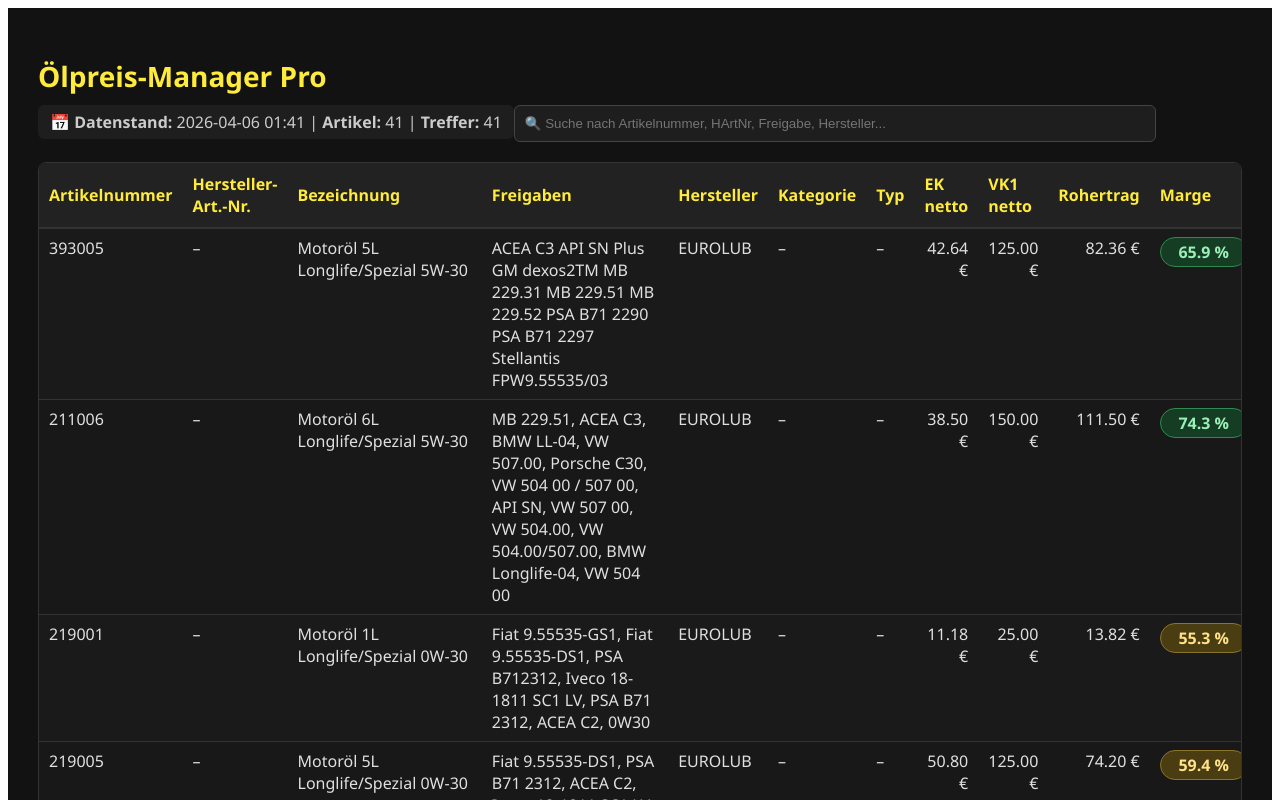
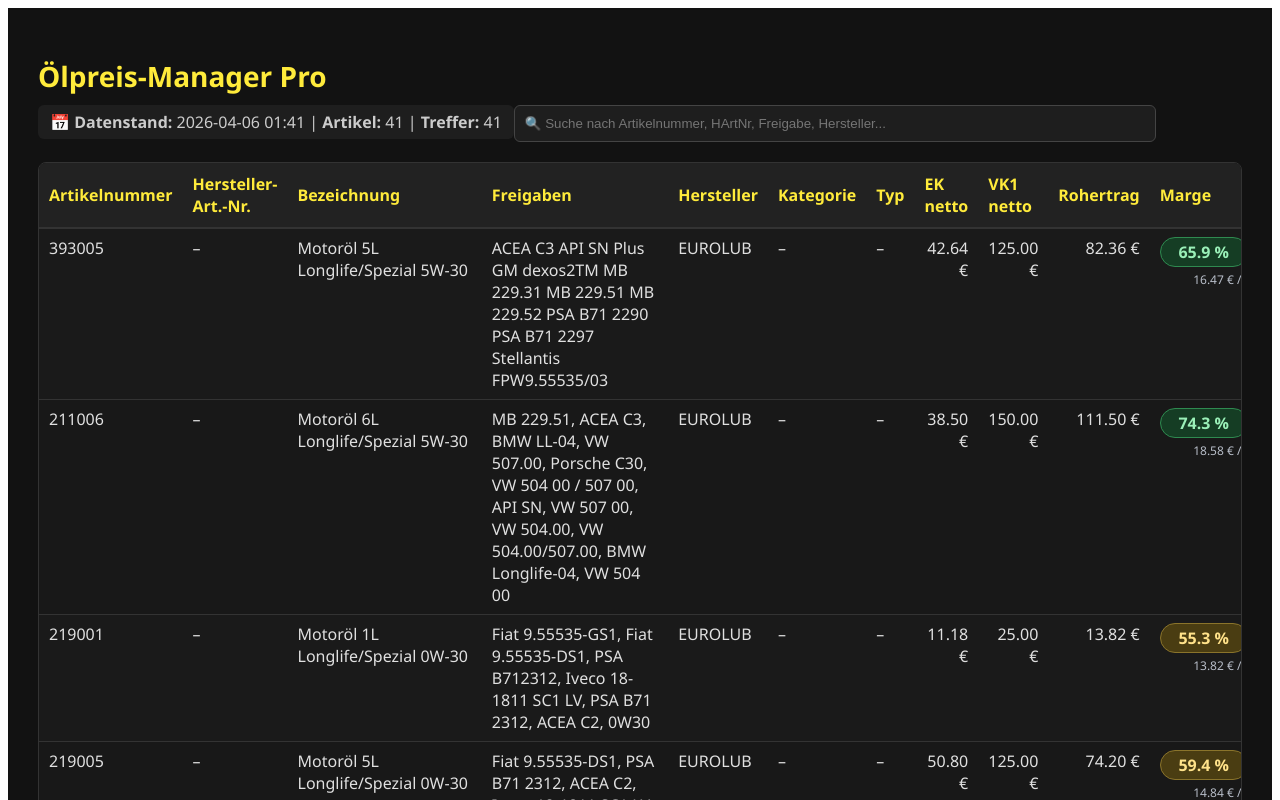
Before and after one commit to McLovin84de/Oelpreis-Manager-Pro, a React (Vite) app: page / in a window 1280 px wide. Shown: the top 800 px of the page. Built offline with nearby package versions, Linux system fonts and the light colour scheme.

Commit message:
Resolve App merge intent and add margin-per-liter display

```diff
--- a/src/App.jsx
+++ b/src/App.jsx
@@ -56,6 +56,27 @@ function App() {
     if (p < 45) return styles.badgeRed;
     if (p < 60) return styles.badgeYellow;
     return styles.badgeGreen;
+  };
+
+  const parseLiters = (oil) => {
+    const direct = toNumber(oil.gebinde_l);
+    if (direct > 0) return direct;
+    const text = String(oil.bezeichnung || "").toLowerCase();
+    const packMatch = text.match(/(\d+(?:[.,]\d+)?)\s*[x×]\s*(\d+(?:[.,]\d+)?)\s*l\b/);
+    if (packMatch) {
+      const packs = toNumber(packMatch[1]);
+      const litersEach = toNumber(packMatch[2]);
+      if (packs > 0 && litersEach > 0) return packs * litersEach;
+    }
+    const singleMatch = text.match(/(\d+(?:[.,]\d+)?)\s*l\b/);
+    if (!singleMatch) return 0;
+    return toNumber(singleMatch[1]);
+  };
+
+  const getMargeProLiter = (oil) => {
+    const liters = parseLiters(oil);
+    if (!liters) return null;
+    return getRohertrag(oil) / liters;
   };
 
   const normalizeOil = (oil) => {
@@ -180,6 +201,7 @@ function App() {
                     <td style={{ ...styles.td, textAlign: "right" }}>{formatEuro(getRohertrag(oil))}</td>
                     <td style={{ ...styles.td, textAlign: "right" }}>
                       <span style={{ ...styles.badge, ...getMargeStyle(marge) }}>{formatPercent(marge)}</span>
+                      <div style={styles.subValue}>{formatEuro(getMargeProLiter(oil))} /L</div>
                     </td>
                   </tr>
                 );
@@ -210,6 +232,7 @@ const styles = {
   badgeRed: { backgroundColor: "#4a1515", color: "#ffb3b3", border: "1px solid #8a2b2b" },
   badgeYellow: { backgroundColor: "#4a3d12", color: "#ffe28a", border: "1px solid #8a742b" },
   badgeGreen: { backgroundColor: "#153d24", color: "#9af0b8", border: "1px solid #2f8a50" },
+  subValue: { fontSize: "12px", color: "#b8bec9", marginTop: "4px" },
 };
 
 export default App;
```
